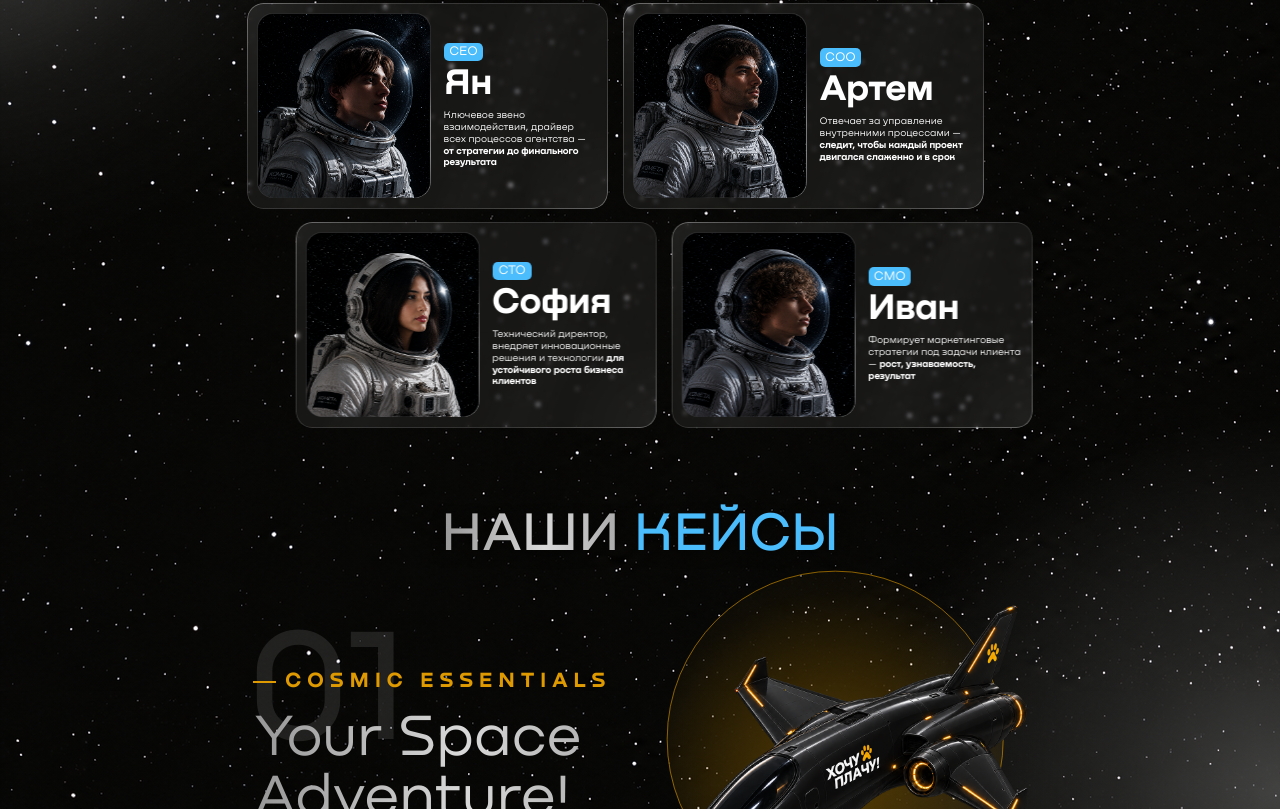
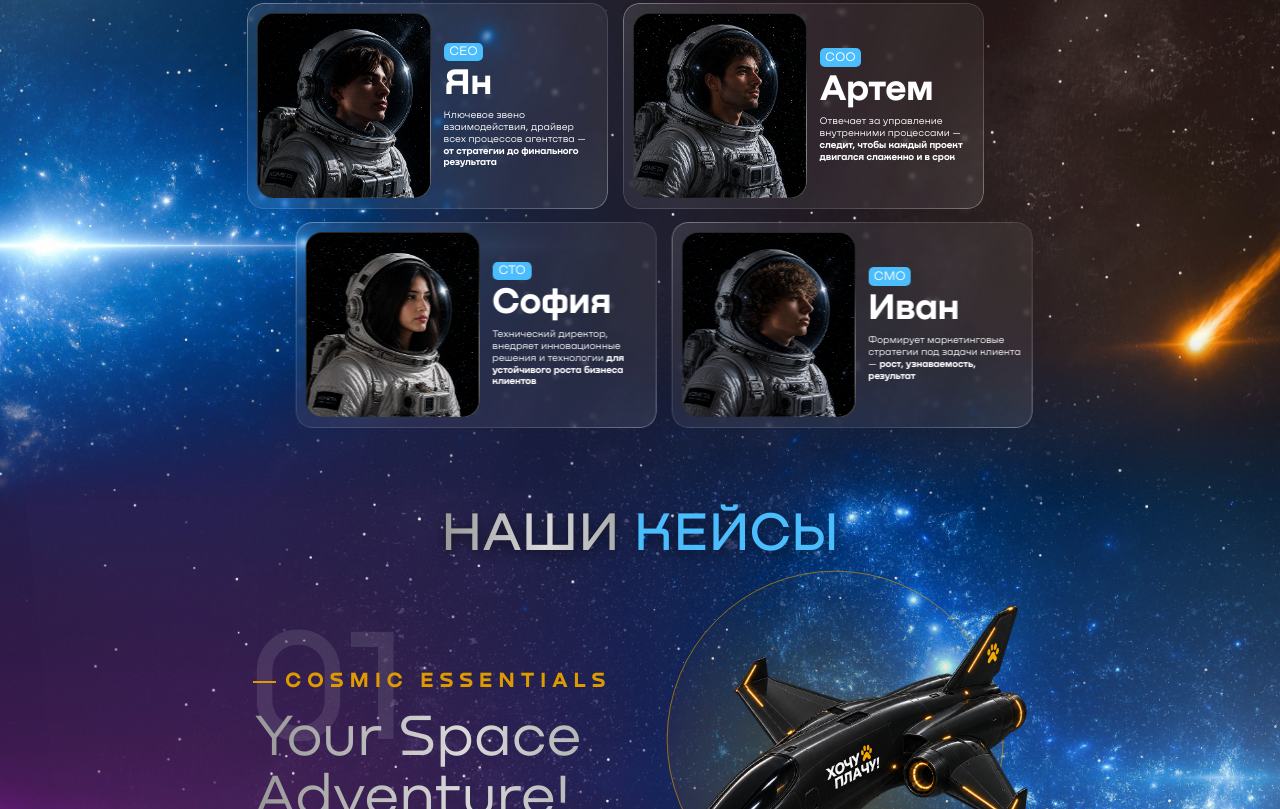
Before and after one commit to sofiialives/kometa, a plain HTML site: page index.html in a window 1280 px wide. Shown: the part 1991-2800 px from the top of the page. Drawn offline with Linux system fonts and the light colour scheme.

Commit message:
biomes 1.0

```diff
--- /dev/null
+++ b/assets/css/biomes.css
@@ -0,0 +1,87 @@
+/* =========================================================
+   БИОМЫ — космический фон главной (после Hero)
+   7 картинок идут сверху вниз 1→7 и перетекают друг в друга; к секциям не привязаны.
+   Десктоп — широкие кадры 2880×1620; телефон/планшет — вертикальные кропы 1080×1741 (легче и без лишнего увеличения).
+   ========================================================= */
+.sky--biomes {
+    --bo: 150px;                          /* зона перетекания между соседними биомами */
+    --bf: 220px;                          /* затухание последнего биома к футеру */
+    --bn: 7;
+}
+
+.sky--biomes::before {
+    background: var(--bg);                /* подложка под картинками: пока грузятся — чёрный */
+}
+
+.biomes {
+    position: absolute;
+    inset: 0;
+    z-index: -1;
+    overflow: hidden;
+    pointer-events: none;
+}
+
+.biome {
+    position: absolute;
+    left: 0;
+    right: 0;
+    top: calc(100% * var(--i) / var(--bn) - var(--bo));
+    height: calc(100% / var(--bn) + var(--bo));
+    background: center / cover no-repeat;
+    opacity: 0;
+    transition: opacity .7s ease;
+    -webkit-mask-image: linear-gradient(180deg, transparent 0, #000 var(--bo));
+    mask-image: linear-gradient(180deg, transparent 0, #000 var(--bo));
+}
+
+.biome.is-on { opacity: 1; }
+
+.biome--1 { --i: 0; top: 0; height: calc(100% / var(--bn)); }
+.biome--2 { --i: 1; }
+.biome--3 { --i: 2; }
+.biome--4 { --i: 3; }
+.biome--5 { --i: 4; }
+.biome--6 { --i: 5; }
+.biome--7 {
+    --i: 6;
+    -webkit-mask-image: linear-gradient(180deg, transparent 0, #000 var(--bo), #000 calc(100% - var(--bf)), transparent 100%);
+    mask-image: linear-gradient(180deg, transparent 0, #000 var(--bo), #000 calc(100% - var(--bf)), transparent 100%);
+}
+
+/* телефон и планшет */
+.biome--1.is-src { background-image: url('../images/biomes/biome-1-m.jpg'); }
+.biome--2.is-src { background-image: url('../images/biomes/biome-2-m.jpg'); }
+.biome--3.is-src { background-image: url('../images/biomes/biome-3-m.jpg'); }
+.biome--4.is-src { background-image: url('../images/biomes/biome-4-m.jpg'); }
+.biome--5.is-src { background-image: url('../images/biomes/biome-5-m.jpg'); }
+.biome--6.is-src { background-image: url('../images/biomes/biome-6-m.jpg'); }
+.biome--7.is-src { background-image: url('../images/biomes/biome-7-m.jpg'); }
+
+/* на телефоне текст крупнее относительно кадра, а светлые туманности ярче — слегка притемняем для читаемости */
+@media (max-width: 1279.98px) {
+    .biomes::after {
+        content: '';
+        position: absolute;
+        inset: 0;
+        background: rgba(4, 4, 10, .32);
+    }
+}
+
+@media (min-width: 1280px) {
+    .sky--biomes {
+        --bo: calc(260*var(--du));
+        --bf: calc(320*var(--du));
+    }
+
+    .biome--1.is-src { background-image: url('../images/biomes/biome-1.jpg'); }
+    .biome--2.is-src { background-image: url('../images/biomes/biome-2.jpg'); }
+    .biome--3.is-src { background-image: url('../images/biomes/biome-3.jpg'); }
+    .biome--4.is-src { background-image: url('../images/biomes/biome-4.jpg'); }
+    .biome--5.is-src { background-image: url('../images/biomes/biome-5.jpg'); }
+    .biome--6.is-src { background-image: url('../images/biomes/biome-6.jpg'); }
+    .biome--7.is-src { background-image: url('../images/biomes/biome-7.jpg'); }
+}
+
+@media (prefers-reduced-motion: reduce) {
+    .biome { transition: none; }
+}
--- a/assets/js/main.js
+++ b/assets/js/main.js
@@ -8,6 +8,7 @@
 import { initCrewSlider } from './modules/crew-slider.js?v=5';
 import { initModals } from './modules/modals.js?v=5';
 import { initArticles } from './modules/articles.js?v=4';
+import { initBiomes } from './modules/biomes.js?v=2';
 import { initSelect } from './modules/select.js?v=4';
 import { initGlassClose } from './modules/glass-close.js?v=5';
 import { initNavGlass } from './modules/nav-glass.js?v=5';
@@ -15,7 +16,7 @@
 import { initStarLight } from './modules/star-light.js?v=7';
 import { initSmoothScroll } from './modules/smooth-scroll.js?v=5';
 
-console.info('[kometa] build 11');
+console.info('[kometa] build 13');
 const reduceMotion = window.matchMedia('(prefers-reduced-motion: reduce)').matches;
 const isPhone = window.matchMedia('(max-width: 1279.98px)').matches;
 const root = document.documentElement;
@@ -235,6 +236,7 @@
 initModals({ reduceMotion });
 initArticles();
 initSelect();
+initBiomes();
 initGlassClose();
 initNavGlass();
 initPressSpring();
--- /dev/null
+++ b/assets/js/modules/biomes.js
@@ -0,0 +1,31 @@
+/* Ленивая подгрузка биомов: картинка ставится, когда блок подходит к экрану (запас ~1,5 экрана),
+   предварительно декодируется (без подлага при скролле) и снимается, когда уходит далеко — в памяти одновременно ~3 штуки. */
+export function initBiomes() {
+    const root = document.querySelector('[data-biomes]');
+    if (!root || !('IntersectionObserver' in window)) return;
+
+    const conn = navigator.connection;
+    if (conn && (conn.saveData || /(^|-)2g$/.test(conn.effectiveType || ''))) return;
+
+    const wide = () => window.matchMedia('(min-width: 1280px)').matches;
+    const url = (n) => `./assets/images/biomes/biome-${n}${wide() ? '' : '-m'}.jpg`;
+    const cache = new Map();   // ключ: номер + вариант (широкий/вертикальный)
+
+    const load = (el) => {
+        const n = el.dataset.biome + (wide() ? 'w' : 'm');
+        el.classList.add('is-src');
+        if (cache.get(n)) { el.classList.add('is-on'); return; }
+        const img = new Image();
+        img.src = url(el.dataset.biome);
+        const done = () => { cache.set(n, true); if (el.classList.contains('is-src')) el.classList.add('is-on'); };
+        (img.decode ? img.decode() : Promise.reject()).then(done, () => { img.onload = done; if (img.complete) done(); });
+    };
+
+    const drop = (el) => el.classList.remove('is-on', 'is-src');
+
+    const io = new IntersectionObserver((entries) => {
+        entries.forEach((e) => (e.isIntersecting ? load(e.target) : drop(e.target)));
+    }, { rootMargin: '150% 0px 150% 0px' });
+
+    root.querySelectorAll('.biome').forEach((el) => io.observe(el));
+}
--- a/index.html
+++ b/index.html
@@ -113,6 +113,7 @@
     <link rel="stylesheet" href="./assets/css/main.css?v=10">
     <link rel="stylesheet" href="./assets/css/articles.css?v=4">
     <link rel="stylesheet" href="./assets/css/select.css?v=6">
+    <link rel="stylesheet" href="./assets/css/biomes.css?v=3">
 
     <script type="application/ld+json">
     {
@@ -407,7 +408,16 @@
             </div>
         </div>
 
-        <div class="sky">
+        <div class="sky sky--biomes">
+            <div class="biomes" data-biomes aria-hidden="true">
+                <i class="biome biome--1" data-biome="1"></i>
+                <i class="biome biome--2" data-biome="2"></i>
+                <i class="biome biome--3" data-biome="3"></i>
+                <i class="biome biome--4" data-biome="4"></i>
+                <i class="biome biome--5" data-biome="5"></i>
+                <i class="biome biome--6" data-biome="6"></i>
+                <i class="biome biome--7" data-biome="7"></i>
+            </div>
             <section class="directions" id="directions" aria-labelledby="directions-title">
                 <picture>
                     <img loading="lazy" class="comet comet--left" src="./assets/images/comet-left.png" width="505" height="541" alt=""
@@ -1006,7 +1016,7 @@
         </style>
     </noscript>
 
-    <script type="module" src="./assets/js/main.js?v=11"></script>
+    <script type="module" src="./assets/js/main.js?v=13"></script>
 </body>
 
 </html>
```
Also changed, not shown: articles.html (+2 -2 lines), assets/images/biomes/biome-1-m.jpg (added), assets/images/biomes/biome-1.jpg (added), assets/images/biomes/biome-2-m.jpg (added), assets/images/biomes/biome-2.jpg (added), assets/images/biomes/biome-3-m.jpg (added), assets/images/biomes/biome-3.jpg (added), assets/images/biomes/biome-4-m.jpg (added), assets/images/biomes/biome-4.jpg (added), assets/images/biomes/biome-5-m.jpg (added), assets/images/biomes/biome-5.jpg (added), assets/images/biomes/biome-6-m.jpg (added), assets/images/biomes/biome-6.jpg (added), assets/images/biomes/biome-7-m.jpg (added), 1 more files.
